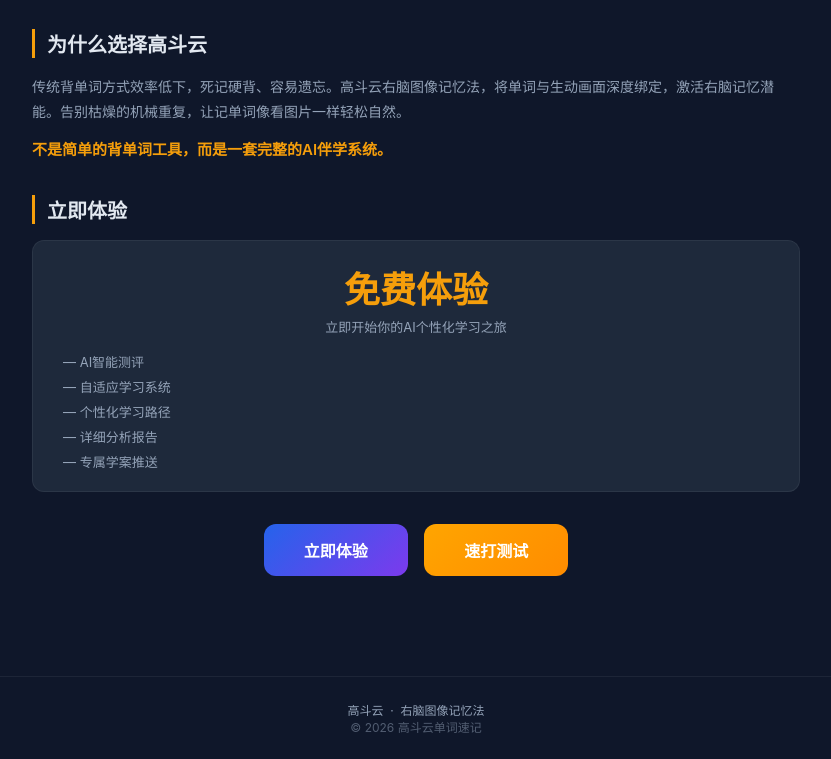
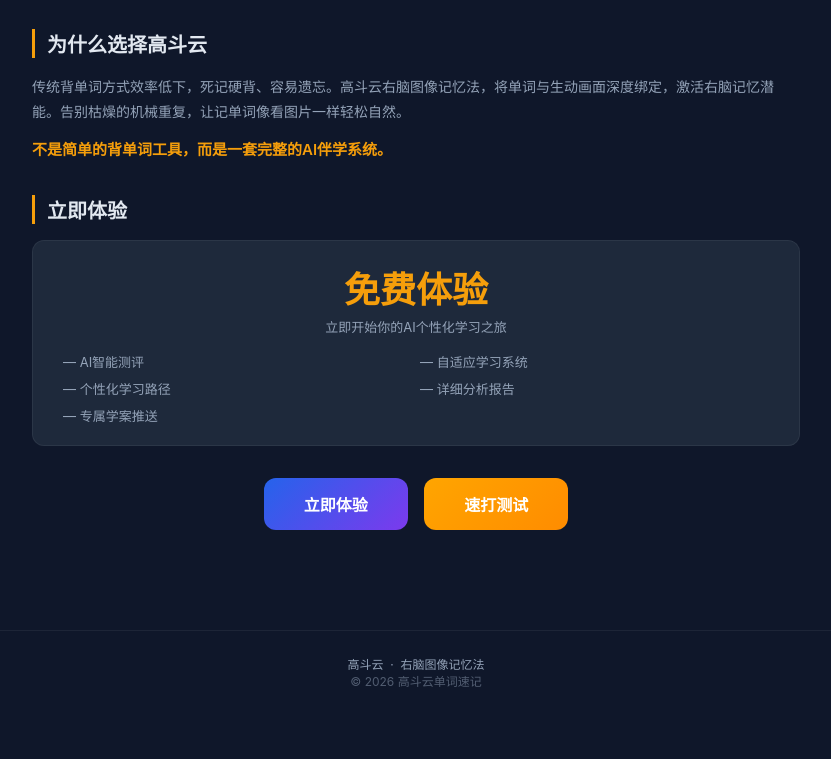
Before and after one commit to 2106482841-ops/gaodouyun, a plain HTML site: page gaodouyun.html in a window 1280 px wide. Shown: the part 772-1531 px from the top of the page, without its empty margins (224-1055 px from the left). After the commit the page ends 1485 px from the top, so only its background shows below. Drawn offline with Linux system fonts and the light colour scheme.

Commit message:
免费体验列表改回2列，补空位对齐

```diff
--- a/gaodouyun.html
+++ b/gaodouyun.html
@@ -171,12 +171,13 @@ footer{text-align:center;padding:24px;color:var(--muted);font-size:12px;border-t
     <div style="background:var(--card);border-radius:12px;padding:20px;text-align:center;border:1px solid rgba(255,255,255,.06)">
       <div style="font-size:36px;font-weight:900;color:var(--accent);margin-bottom:4px">免费体验</div>
       <div style="color:var(--muted);font-size:13px;margin-bottom:16px">立即开始你的AI个性化学习之旅</div>
-      <div style="display:flex;flex-direction:column;gap:6px;text-align:left;font-size:13px;color:var(--muted);padding:0 10px">
+      <div style="display:grid;grid-template-columns:1fr 1fr;gap:8px;text-align:left;font-size:13px;color:var(--muted);padding:0 10px;grid-template-rows:auto auto">
         <div>— AI智能测评</div>
         <div>— 自适应学习系统</div>
         <div>— 个性化学习路径</div>
         <div>— 详细分析报告</div>
         <div>— 专属学案推送</div>
+        <div></div>
       </div>
     </div>
   </div>
```
Also changed, not shown: index.html (+2 -1 lines).
